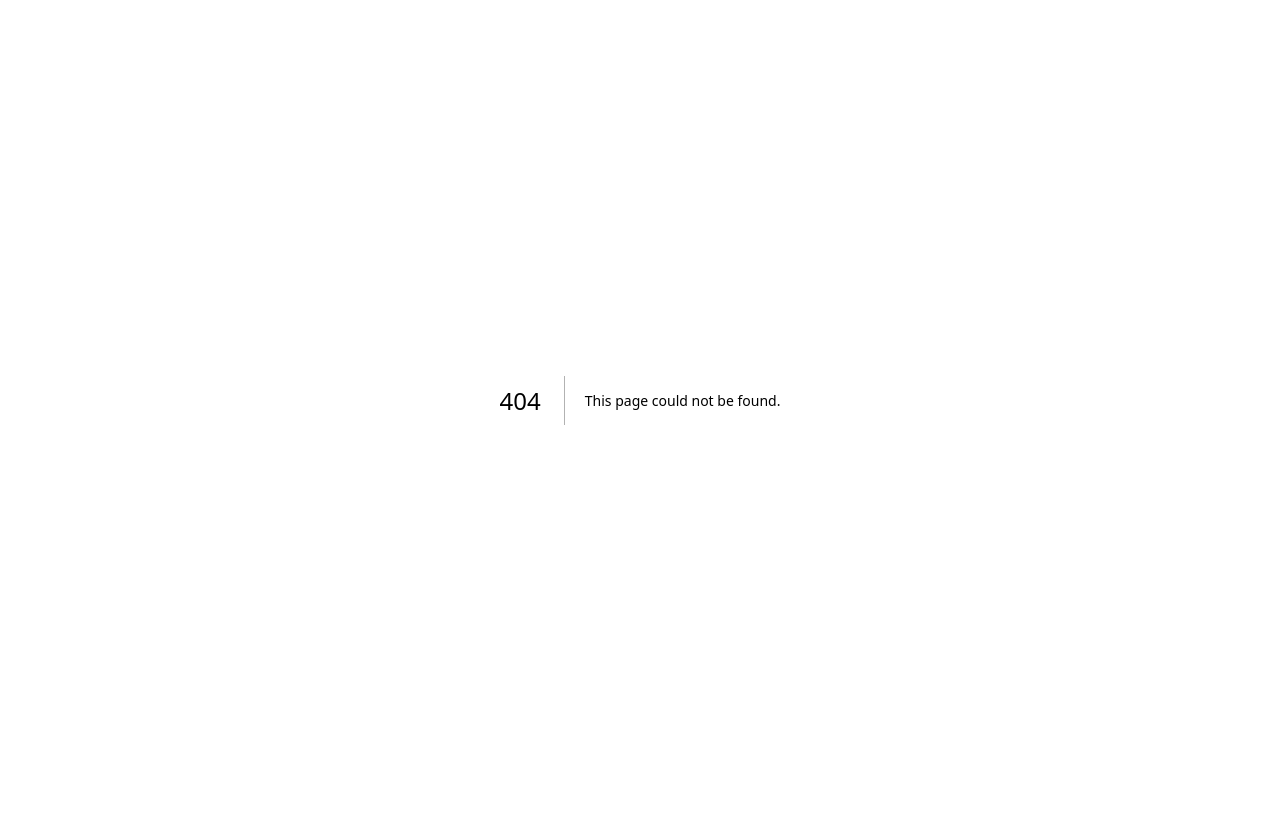
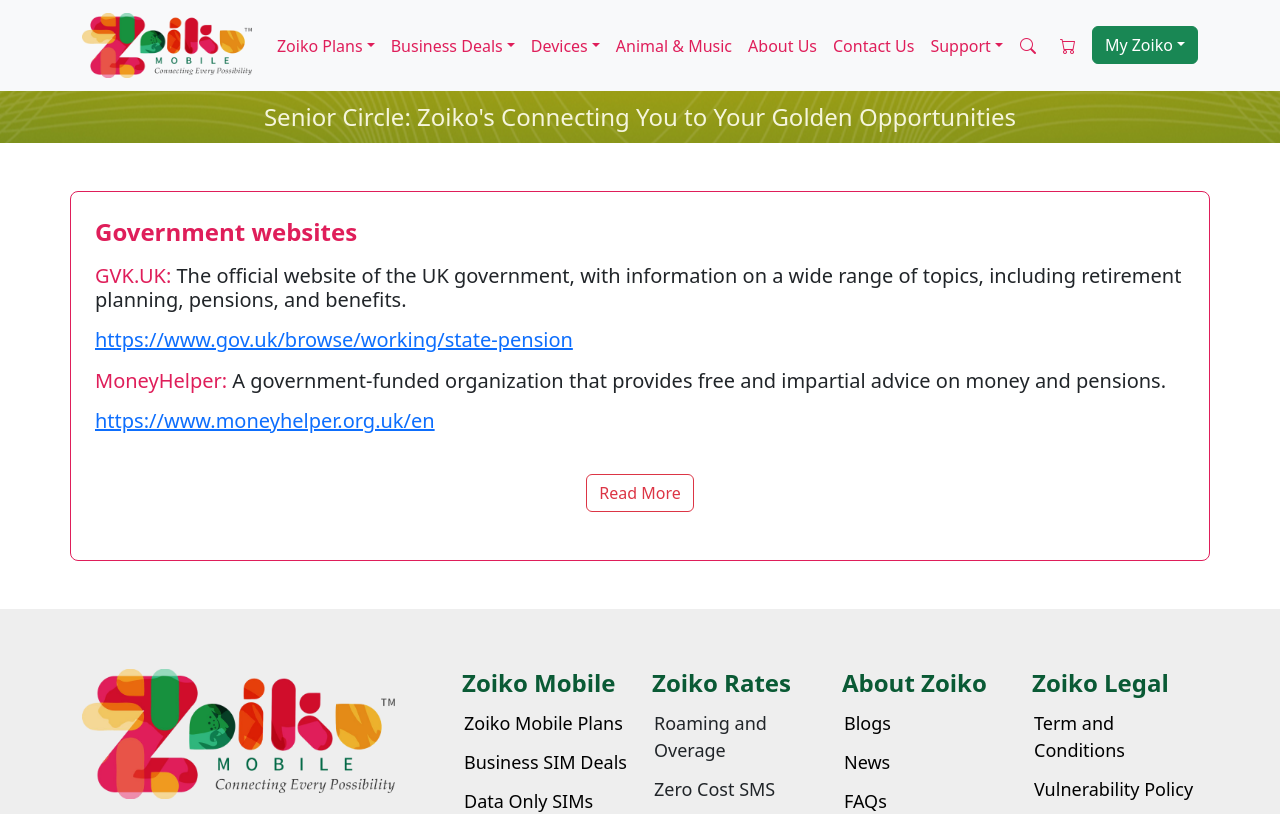
Before and after one commit to Euronoxx/zmuk, a Next.js app: page /uk-government-websites in a window 1280 px wide. Before the commit this address had no page. Shown: the top 814 px of the page. Built offline with nearby package versions, Linux system fonts and the light colour scheme.

Commit message:
Search form added

```diff
--- a/app/components/Footer.js
+++ b/app/components/Footer.js
@@ -52,7 +52,7 @@
                                     <li><Link href="/uk-retirement-resources">UK Retirement Resources</Link></li>
                                     <li><Link href="/uk-buisness-resources">UK Business Resources</Link></li>
                                     <li><Link href="/customer-complaint">Customer Complaint</Link></li>
-                                    <li><Link href="#">UK Government Websites</Link></li>
+                                    <li><Link href="/uk-government-websites">UK Government Websites</Link></li>
                                     <li><Link href="/uk-family-resources">UK Family Resources</Link></li>
                                     <li><Link href="#">Online Safty</Link></li>
                                 </ul>
--- a/app/components/Header.js
+++ b/app/components/Header.js
@@ -1,12 +1,18 @@
-import { Container, Row, Col } from "react-bootstrap";
+import { Container, Row, Col, Button } from "react-bootstrap";
 import Link from "next/link";
 import Image from "next/image";
 import 'bootstrap/dist/css/bootstrap.min.css';
 import '../globals.css';
 import { useEffect, useState } from "react";
+import Modal from 'react-bootstrap/Modal';
 
 const Header = () => {
     const [isMounted, setIsMounted] = useState(false);
+
+    const [show, setShow] = useState(false);
+
+    const handleClose = () => setShow(false);
+    const handleShow = () => setShow(true);
 
     useEffect(() => {
         setIsMounted(true);
@@ -16,6 +22,7 @@
         return null;
     }
     return (
+        <>
         <nav className="navbar companyred sticky-top navbar-expand-lg navbar-light bg-light">
             <Container>
                 <Link className="navbar-brand" href="/">
@@ -132,13 +139,13 @@
 
                     <ul className="navbar-nav ms-auto">
                         <li className="nav-item">
-                            <Link href={"#"} className="nav-link"><i class="bi bi-search"></i></Link>
+                            <Link href={"#"} className="nav-link" onClick={handleShow}><i className="bi bi-search"></i></Link>
                         </li>
                         <li className="nav-item">
-                            <Link href={"#"} className="nav-link px-3"><i class="bi bi-cart"></i></Link>
+                            <Link href={"#"} className="nav-link px-3"><i className="bi bi-cart"></i></Link>
                         </li>
                         <li className="nav-item dropdown">
-                        <button class="btn btn-success dropdown-toggle" type="button" id="dropdownMenuButton1" data-bs-toggle="dropdown" aria-expanded="false">My Zoiko</button>
+                        <button className="btn btn-success dropdown-toggle" type="button" id="dropdownMenuButton1" data-bs-toggle="dropdown" aria-expanded="false">My Zoiko</button>
                             <ul className="dropdown-menu" aria-labelledby="navbarDropdown">
                                 <li><Link className="dropdown-item" href="/login">Login</Link></li>
                                 <li><Link className="dropdown-item" href="/register">Register</Link></li>
@@ -148,6 +155,19 @@
                 </div>
             </Container>
         </nav>
+
+        <Modal show={show} onHide={handleClose} size="lg" centered>
+            <Modal.Body>
+                <div className="p-5">
+                    <h2 className="mb-3">Search Zoiko Products</h2>
+                    <label htmlFor="search">Enter keyword to search</label>
+                    <input type="text" name="search" className="form-control" />
+                    <Button variant="primary" onClick={handleClose} className="mt-4">Search</Button>&nbsp;
+                    <Button variant="primary" onClick={handleClose} className="mt-4">Cancel</Button>
+                </div>
+            </Modal.Body>
+        </Modal>
+        </>
     );
 };
 
--- a/app/components/Plansection.js
+++ b/app/components/Plansection.js
@@ -5,7 +5,7 @@
 const plansection = () => {
     return (
         <Container className="mt-4 py-4 bannerheader">
-            <h2 className="firstheader text-center">Join Zoiko Mobile Today And Start Something New!</h2>
+            <h2 className="bigred text-center">Join Zoiko Mobile Today And Start Something New!</h2>
             <p>Get super-fast Broadband | Reliable Network Coverage at Low Prices | Free International Calls | Free High Speed 5G Data</p>
             <Row className="text-center mt-4 plansec">
                 <Col>
--- /dev/null
+++ b/app/uk-government-websites/page.js
@@ -0,0 +1,58 @@
+"use client"
+import Header from "../components/Header";
+import HeadBar from "../components/HeadBar";
+import Footer from "../components/Footer";
+import { Container, Button } from "react-bootstrap";
+import Link from "next/link";
+import { useState } from "react";
+
+export default function UkGovernmentWebsite () {
+
+    const [isToggled, setIsToggled] = useState(false);
+    const [isOpen, setOpen] = useState(false);
+    const toggleView = () => {
+        setOpen(!isOpen);
+        setIsToggled(!isToggled);
+    }
+
+    return (
+        <>
+        <Header />
+        <HeadBar text="Senior Circle: Zoiko&apos;s Connecting You to Your Golden Opportunities" />
+        <Container className="redborderbox p-4 my-5">
+            <p className="bigred">Government websites</p>
+            <p className="body22"><span className="txtred">GVK.UK:</span> The official website of the UK government, with information on a wide range of topics, including retirement planning, pensions, and benefits.</p>
+            <p><Link href="https://www.gov.uk/browse/working/state-pension" className="body22">https://www.gov.uk/browse/working/state-pension</Link></p>
+            <p className="body22"><span className="txtred">MoneyHelper:</span> A government-funded organization that provides free and impartial advice on money and pensions.</p>
+            <p><Link href="https://www.moneyhelper.org.uk/en" className="body22">https://www.moneyhelper.org.uk/en</Link></p>
+            {isOpen && (
+                <>
+                <p className="body22"><span className="txtred">The Pension Tracing Service: </span>A free service that helps people find lost pensions.</p>
+                <p><Link href="https://www.gov.uk/find-pension-contact-details" className="body22">https://www.gov.uk/find-pension-contact-details</Link></p>
+                <p className="bigred">Independent organizations</p>
+                <p className="body22"><span className="txtred">Age UK: </span>A charity that provides information and advice to older people, including on retirement planning and Care.</p>
+                <p><Link href="https://www.ageuk.org.uk/information-advice/" className="body22">https://www.ageuk.org.uk/information-advice/</Link></p>
+                <p className="body22"><span className="txtred">Citizens Advice: </span>A charity that provides free legal advice to everyone in England and Wales, including on pensions and benefits.</p>
+                <p><Link href="https://www.citizensadvice.org.uk/debt-and-money/pensions/" className="body22">https://www.citizensadvice.org.uk/debt-and-money/pensions/</Link></p>
+                <p className="body22"><span className="txtred">Which?: </span>An independent consumer organization that provides advice on a wide range of topics, including pensions and retirement</p>
+                <p><Link href="https://hostingdata.co.uk/best-pension-providers/" className="body22">https://hostingdata.co.uk/best-pension-providers/</Link></p>
+                <p className="bigred">Financial services companies</p>
+                <p className="body22"><span className="txtred">NEST: </span>A workplace pension provider that is also open to individuals.</p>
+                <p><Link href="/https://www.nestpensions.org.uk/schemeweb/Nest Web/faces/public/MUA/pages/loginPage.xhtml/" className="body22">https://www.nestpensions.org.uk/schemeweb/Nest Web/faces/public/MUA/pages/loginPage.xhtml/</Link></p>
+                <p className="body22"><span className="txtred">The Pensions Regulator: </span>The regulator of the UK pensions industry.</p>
+                <p><Link href="https://www.thepensionsregulator.gov.uk/" className="body22">https://www.thepensionsregulator.gov.uk/</Link></p>
+                <p className="bigred">Additional Resources</p>
+                <p className="body22"><span className="txtred">The Money and Pensions Service: </span>A government-funded organization that provides information and advice on money and pensions.</p>
+                <p><Link href="https://www.gov.uk/government/organisations/single-financial-guidance-body" className="body22">https://www.gov.uk/government/organisations/single-financial-guidance-body</Link></p>
+                <p className="body22"><span className="txtred">The State Pension Forecast: </span>A tool that allows people to estimate how much State Pension they will receive.</p>
+                <p><Link href="https://www.gov.uk/check-state-pension" className="body22">https://www.gov.uk/check-state-pension</Link></p>
+                <p className="body22"><span className="txtred">The Pension Wise service: </span>A free service that provides guidance on how to take money from a pension.</p>
+                <p><Link href="https://www.moneyhelper.org.uk/en/pensions-and-retirement/pension-wise" className="body22">https://www.moneyhelper.org.uk/en/pensions-and-retirement/pension-wise</Link></p>
+                </>
+            )}
+            <div className="text-center py-4"><Button variant="outline-danger" onClick={toggleView}>{isToggled ? 'Read Less' : 'Read More'}</Button></div>
+        </Container>
+        <Footer />
+        </>
+    );
+}
```
Also changed, not shown: app/components/carouselsimplans.js (+11 -1 lines).
